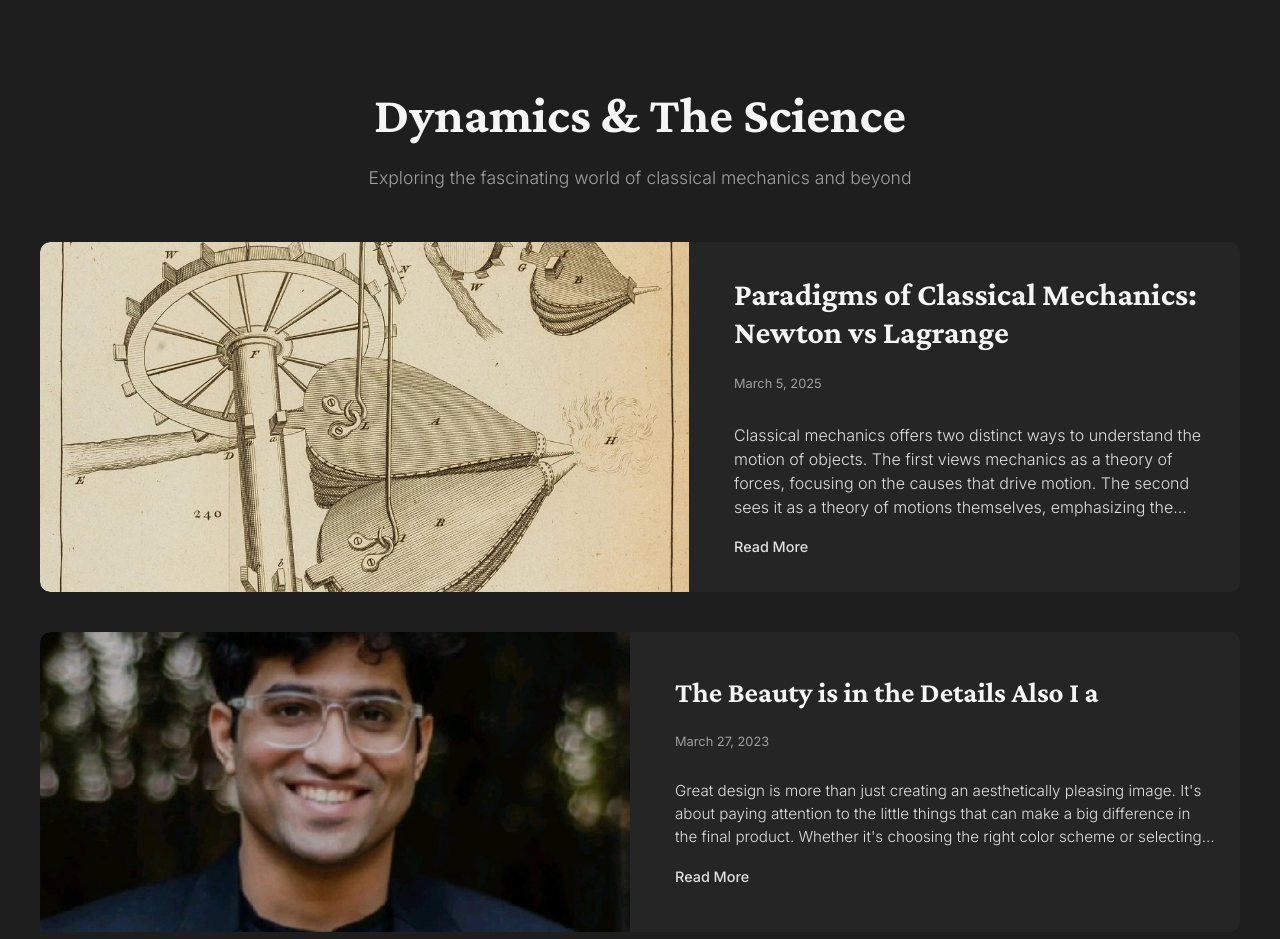
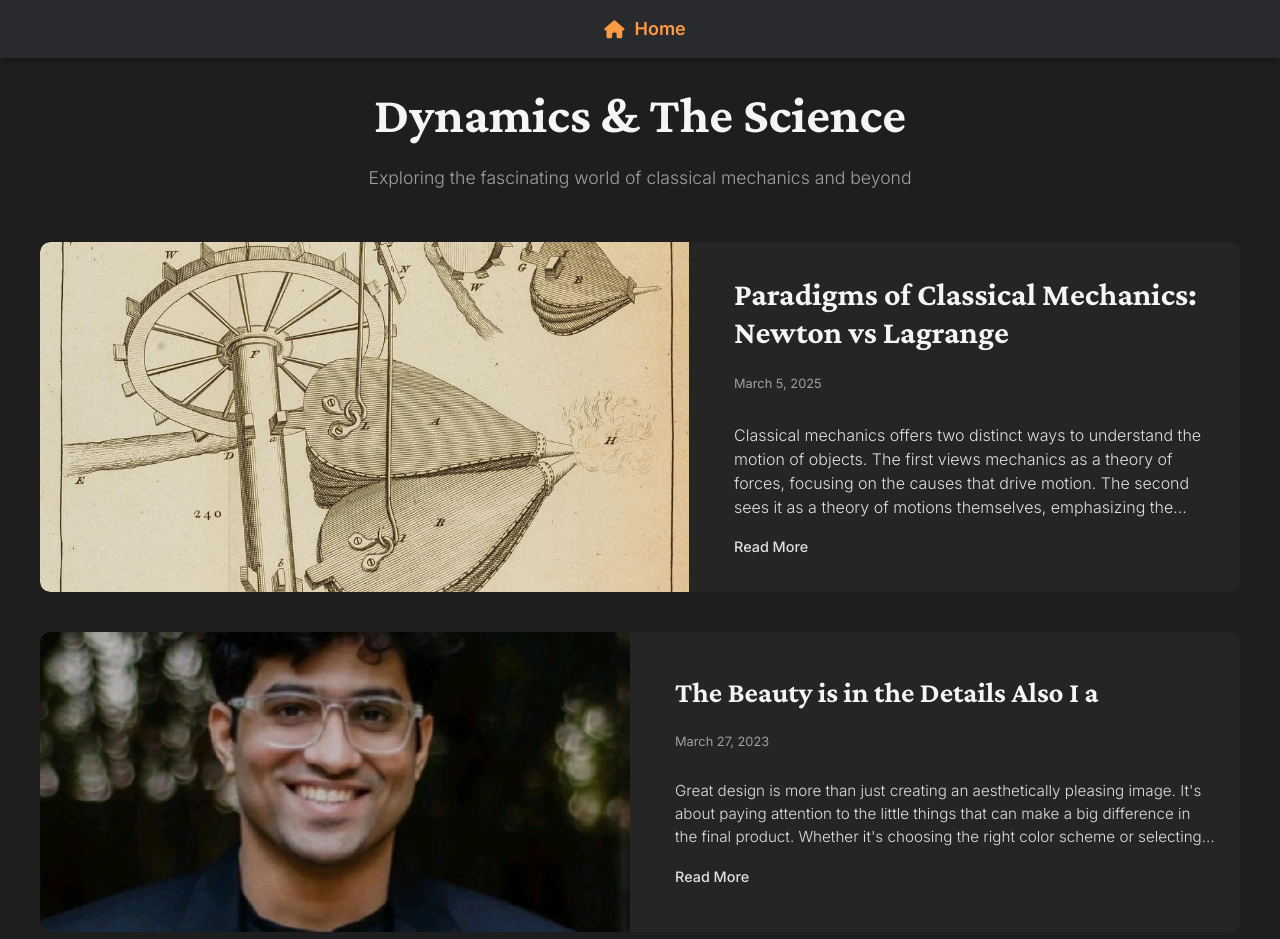
Before and after one commit to DCVAM/DroneControlHub, a website: page dynamics/mainPage.html in a window 1280 px wide. Shown: the top 939 px of the page. Drawn offline with nearby package versions, Linux system fonts and the light colour scheme.

Commit message:
Added navbar to main pages

```diff
--- a/assets/css/blogmainpage.css
+++ b/assets/css/blogmainpage.css
@@ -8,6 +8,56 @@
   --accent-color: #ff9a44;
   --hover-color: rgb(204, 215, 252);
 }
+
+
+/* Navbar */
+.navbar {
+  position: fixed;
+  top: 0;
+  left: 0;
+  right: 0;
+  background-color: rgba(43, 44, 47, 0.95);
+  /* padding: 20px 50px; */
+  padding-block: clamp(10px, 1vw + 2px,30px);
+  display: flex;
+  justify-content: center;
+  /* gap: px; */
+  align-items: baseline;
+  box-shadow: 0px 4px 8px rgba(0, 0, 0, 0.2);
+  z-index: 1000;
+}
+
+.navbar i {
+  /* position: absolute; */
+  color: inherit;
+  font-size: clamp(10px, 1.1vw + 0.3rem,18px);
+  margin-inline: clamp(8px, 1.5vw + 1px, 10px);
+  /* top: 10%; */
+  transition: color 0.3s ease;
+  /* right: 100%; */
+  align-self: center;
+  /* margin-right: 20px; */
+  /* text-align: center; */
+}
+
+.navbar a {
+  color: #ff9a44;
+  text-decoration: none;
+  font-size: clamp(13px, 1.1vw + 0.3rem,18px);
+  font-weight: 600;
+  transition: color 0.3s ease;
+  /* position: relative; */
+  display: flex;
+  align-items: center;
+  /* margin-inline: clamp(13px, 1.5vw + 1px, 20px); */
+}
+
+.navbar a:hover {
+  color: #ffbb77;
+}
+/* .navbar a i:hover {
+  color: #ffbb77;
+} */
 
 body {
   background-color: var(--bg-color);
--- a/dynamics/mainPage.html
+++ b/dynamics/mainPage.html
@@ -4,9 +4,15 @@
     <meta charset="UTF-8">
     <meta name="viewport" content="width=device-width, initial-scale=1.0">
     <title>Dynamics & The Science</title>
+    <link rel="stylesheet" href="https://cdnjs.cloudflare.com/ajax/libs/font-awesome/6.2.0/css/all.css">
     <link rel="stylesheet" href="../assets/css/blogmainpage.css">
 </head>
 <body>
+    <!-- Navbar -->
+    <div class="navbar">
+        <a href="../index.html"><i class="fa-solid fa-house"></i>Home</a>
+    </div>
+
     <div class="container">
         <header>
             <h1 class="site-title">Dynamics & The Science</h1>
```
Also changed, not shown: evolution/mainPage.html (+6 -0 lines), implementation/mainPage.html (+6 -0 lines).
